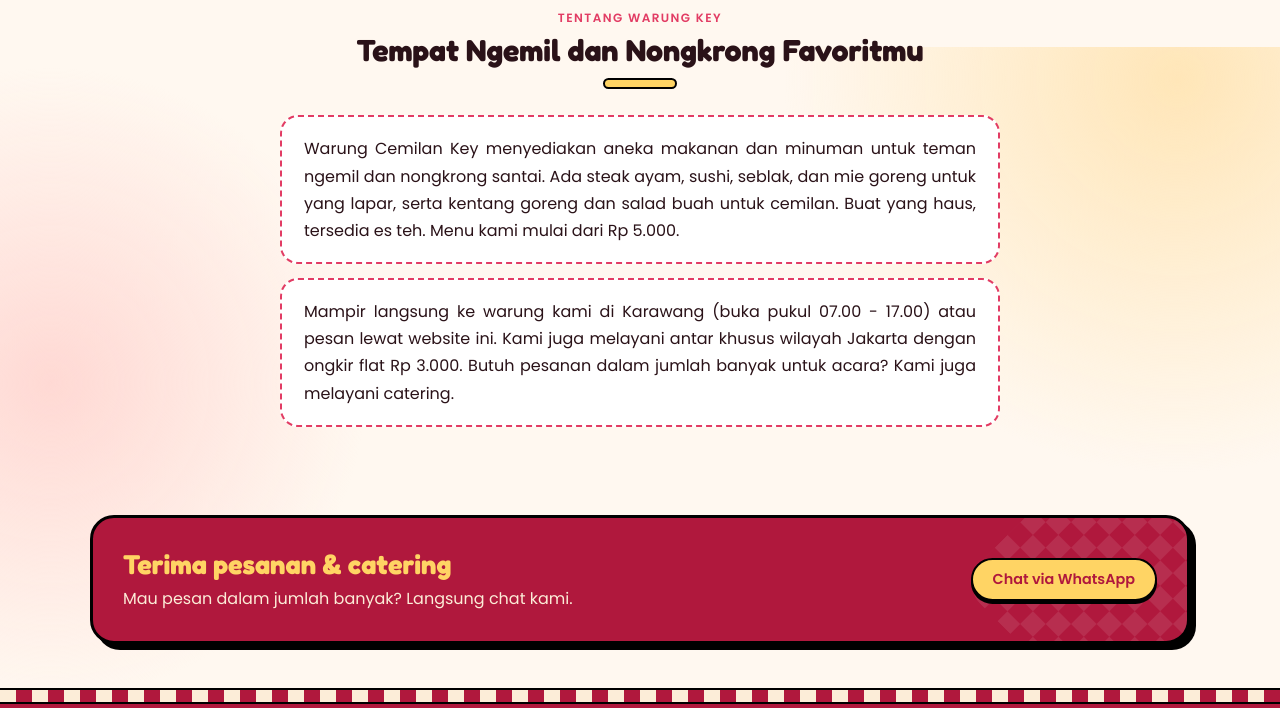
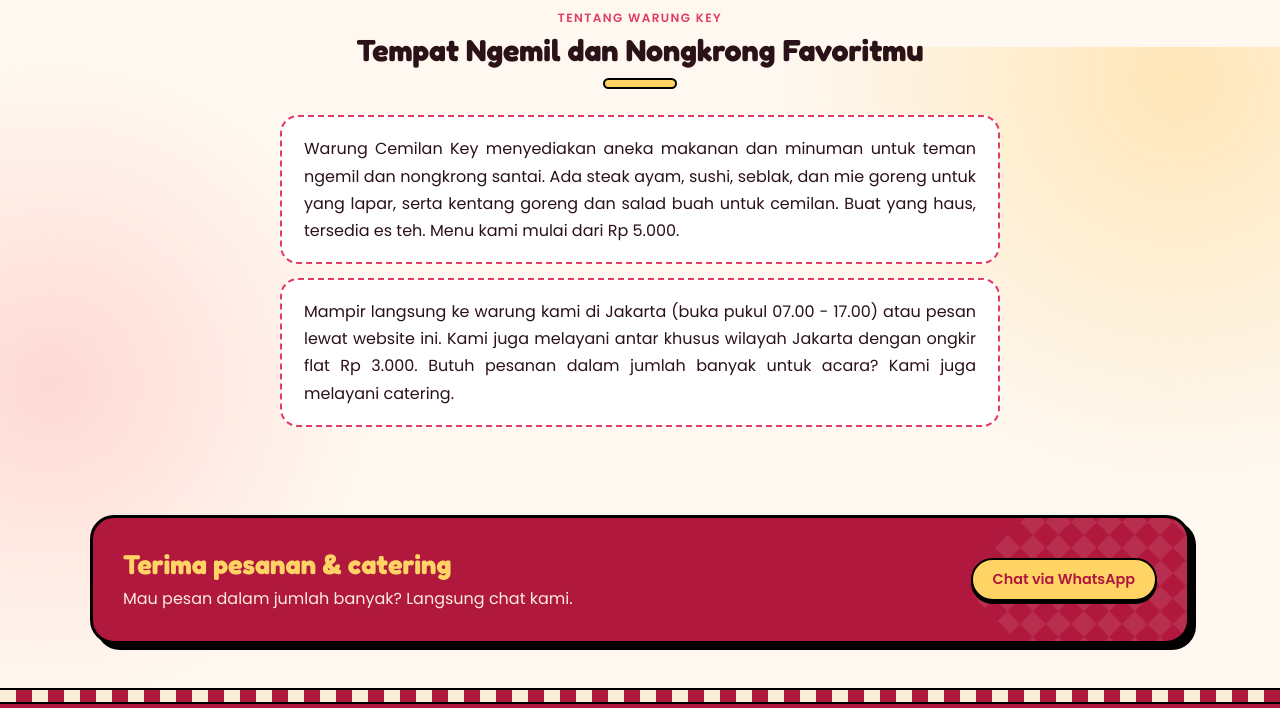
Before and after one commit to cacaa2/warung-key, a plain HTML site: page index.html in a window 1280 px wide. Shown: the part 2353-3061 px from the top of the page. Drawn offline with Linux system fonts and the light colour scheme.

Commit message:
Update location from Karawang to Jakarta

```diff
--- a/index.html
+++ b/index.html
@@ -30,7 +30,7 @@
 <div class="eyebrow">Tentang Warung Key</div>
 <h2 class="t">Tempat Ngemil dan Nongkrong Favoritmu</h2>
 <p style="max-width:720px;margin:0 auto 14px;text-align:justify;line-height:1.7">Warung Cemilan Key menyediakan aneka makanan dan minuman untuk teman ngemil dan nongkrong santai. Ada steak ayam, sushi, seblak, dan mie goreng untuk yang lapar, serta kentang goreng dan salad buah untuk cemilan. Buat yang haus, tersedia es teh. Menu kami mulai dari Rp 5.000.</p>
-<p style="max-width:720px;margin:0 auto;text-align:justify;line-height:1.7">Mampir langsung ke warung kami di Karawang (buka pukul 07.00 - 17.00) atau pesan lewat website ini. Kami juga melayani antar khusus wilayah Jakarta dengan ongkir flat Rp 3.000. Butuh pesanan dalam jumlah banyak untuk acara? Kami juga melayani catering.</p>
+<p style="max-width:720px;margin:0 auto;text-align:justify;line-height:1.7">Mampir langsung ke warung kami di Jakarta (buka pukul 07.00 - 17.00) atau pesan lewat website ini. Kami juga melayani antar khusus wilayah Jakarta dengan ongkir flat Rp 3.000. Butuh pesanan dalam jumlah banyak untuk acara? Kami juga melayani catering.</p>
 </div>
 
 <div class="wrap sec" id="catering"><div class="banner"><div><h2>Terima pesanan & catering</h2><p>Mau pesan dalam jumlah banyak? Langsung chat kami.</p></div>
```
